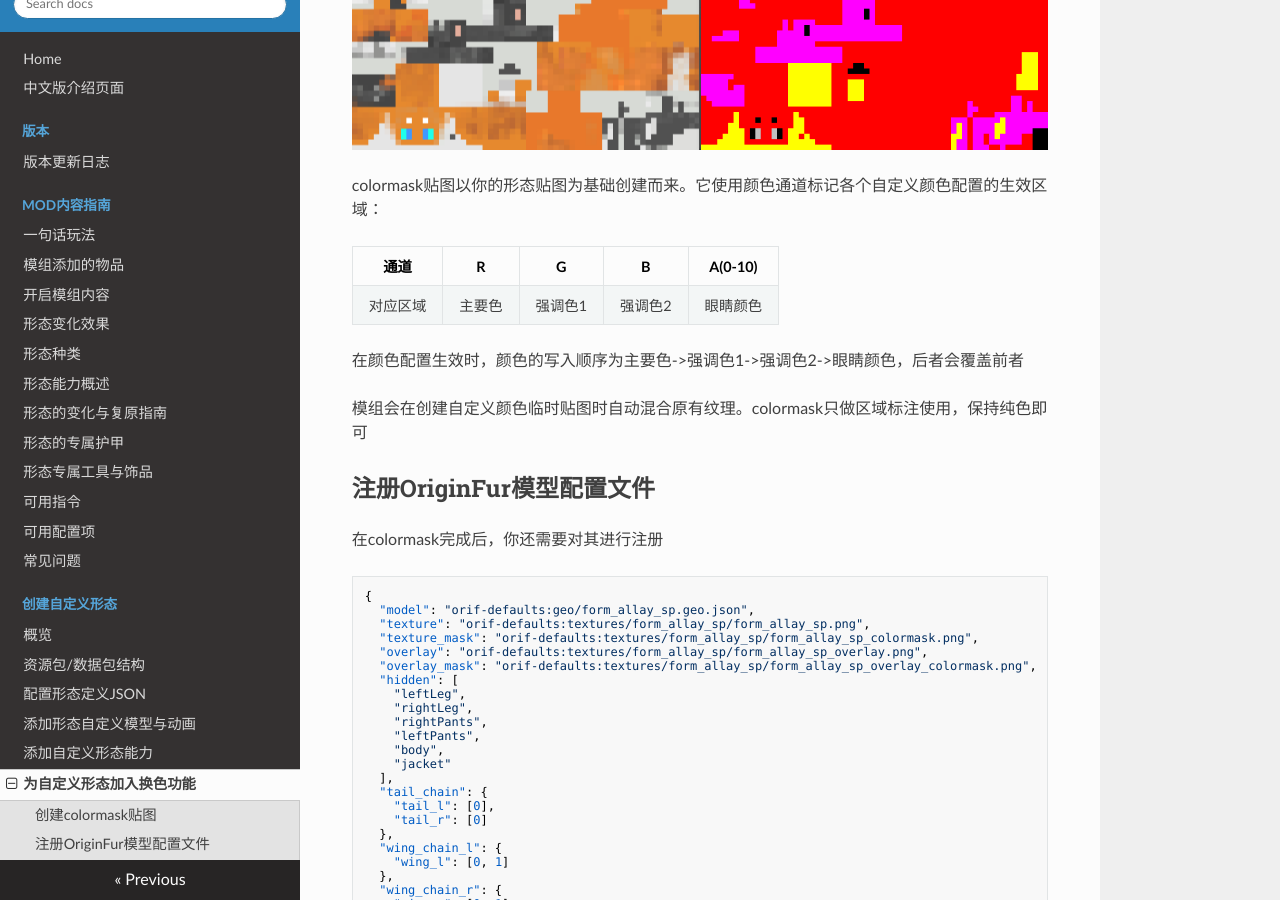
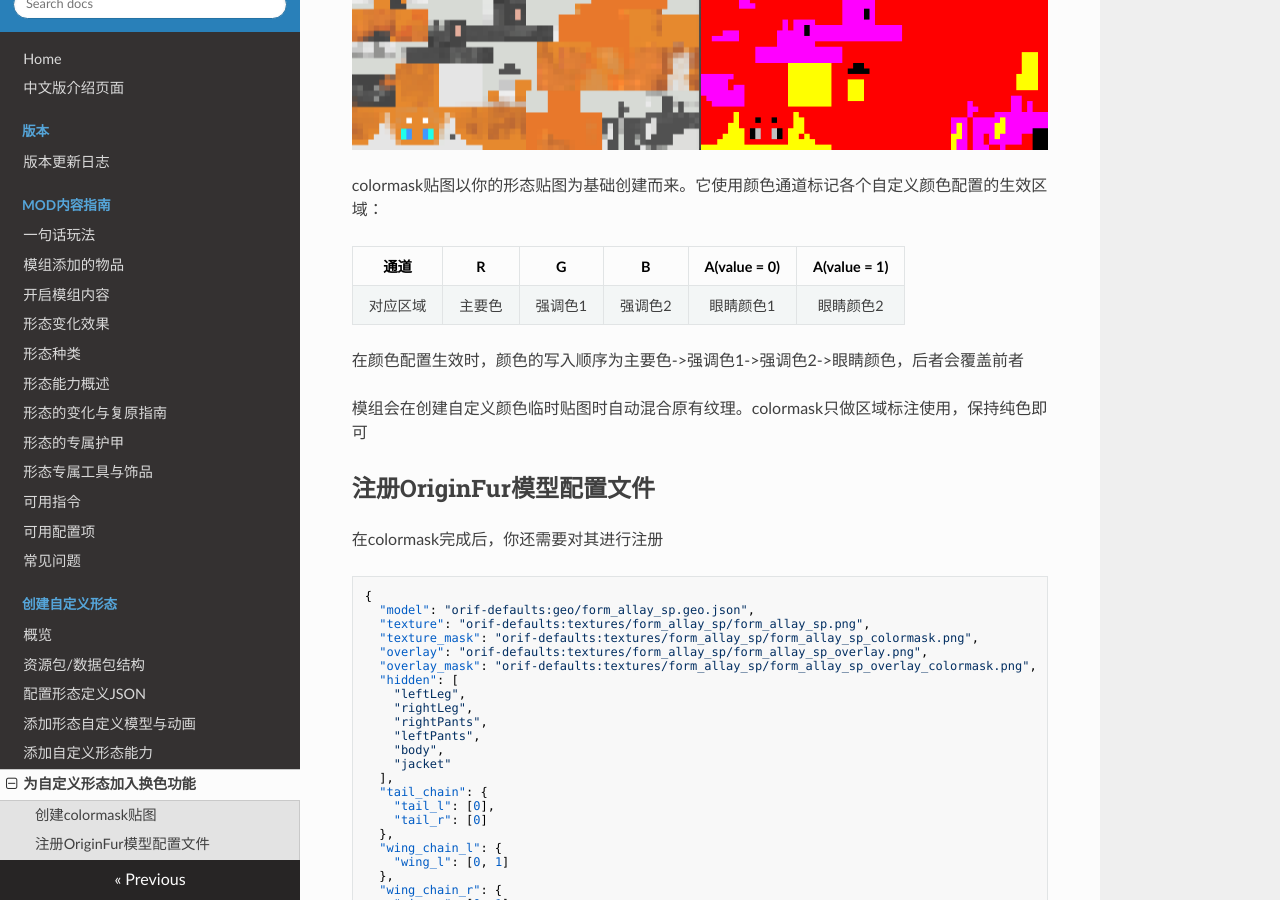
Before and after one commit to onixary/ssc_wiki, an MkDocs documentation site: the page built from docs/custom_forms/custom_form_colormask.md, in a window 1280 px wide and 900 px high, scrolled down 498 px. Built offline with MkDocs 1.6.1, drawn with Linux system fonts in a browser that asks for light colours; nearby versions of some CDN libraries.

Commit message:
更新自定义形态文档

```diff
--- a/docs/custom_forms/custom_form_colormask.md
+++ b/docs/custom_forms/custom_form_colormask.md
@@ -8,9 +8,9 @@
 
 colormask贴图以你的形态贴图为基础创建而来。它使用颜色通道标记各个自定义颜色配置的生效区域：
 
-|  通道  |  R  |  G   |  B   | A(0-10) |
-|:----:|:---:|:----:|:----:|:--------------:|
-| 对应区域 | 主要色 | 强调色1 | 强调色2 |眼睛颜色|
+|  通道  |  R  |  G   |  B   | A(value = 0) | A(value = 1) |
+|:----:|:---:|:----:|:----:|:------------:|:------------:|
+| 对应区域 | 主要色 | 强调色1 | 强调色2 |    眼睛颜色1     |    眼睛颜色2     |
 
 在颜色配置生效时，颜色的写入顺序为主要色->强调色1->强调色2->眼睛颜色，后者会覆盖前者
 
```
